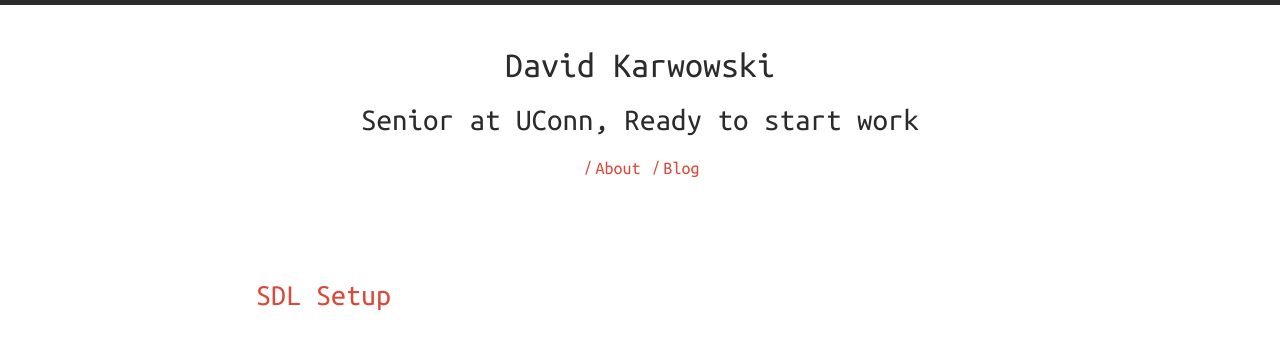
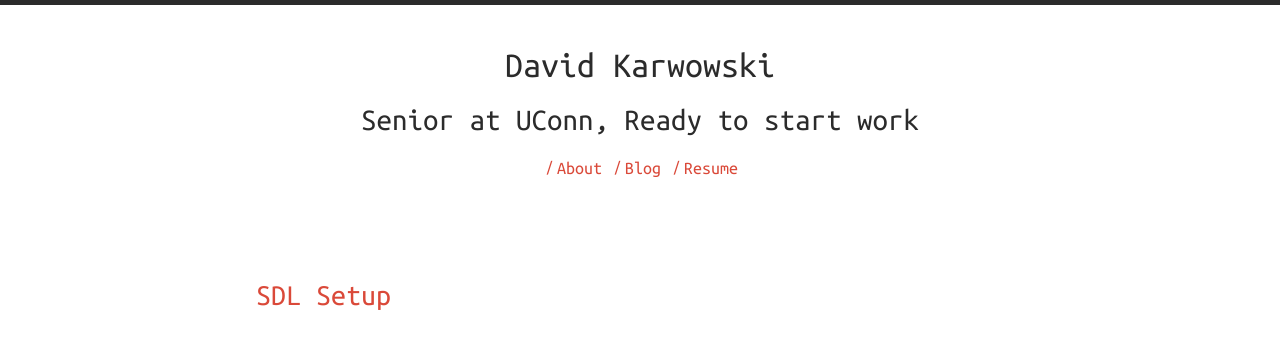
Before and after one commit to dkarwowski/dkarwowski.github.io, a Jekyll site: the page built from index.html, in a window 1280 px wide. Shown: the top 343 px of the page. Built offline with Jekyll 4.4.1, drawn with Linux system fonts in a browser that asks for light colours; nearby versions of some CDN libraries.

Commit message:
resume fixed

```diff
--- a/_includes/header-links.html
+++ b/_includes/header-links.html
@@ -5,4 +5,7 @@
 	<li>
 		<a href="{{ '/blog' | prepend: site.baseurl | prepend: site.url }}">Blog</a><span>/</span>
 	</li>
+    <li>
+        <a href="{{ '/resume' | prepend: site.baseurl | prepend: site.url }}">Resume</a><span>/</span>
+    </li>
 </ul>
--- a/resume.html
+++ b/resume.html
@@ -1,9 +1,7 @@
 ---
-layout: pdf
+layout: default
 title: Resume
 permalink: /resume/
 ---
 
-<iframe
-src="https://drive.google.com/file/d/0B-04s7n98jlQOXZaT0thVmV4SlE/view?usp=sharing"
-width=100% height=100%></iframe>
+<iframe src="https://drive.google.com/file/d/0B-04s7n98jlQOXZaT0thVmV4SlE/preview" width="100%" height="600px"></iframe>
```
Also changed, not shown: Gemfile.lock.
